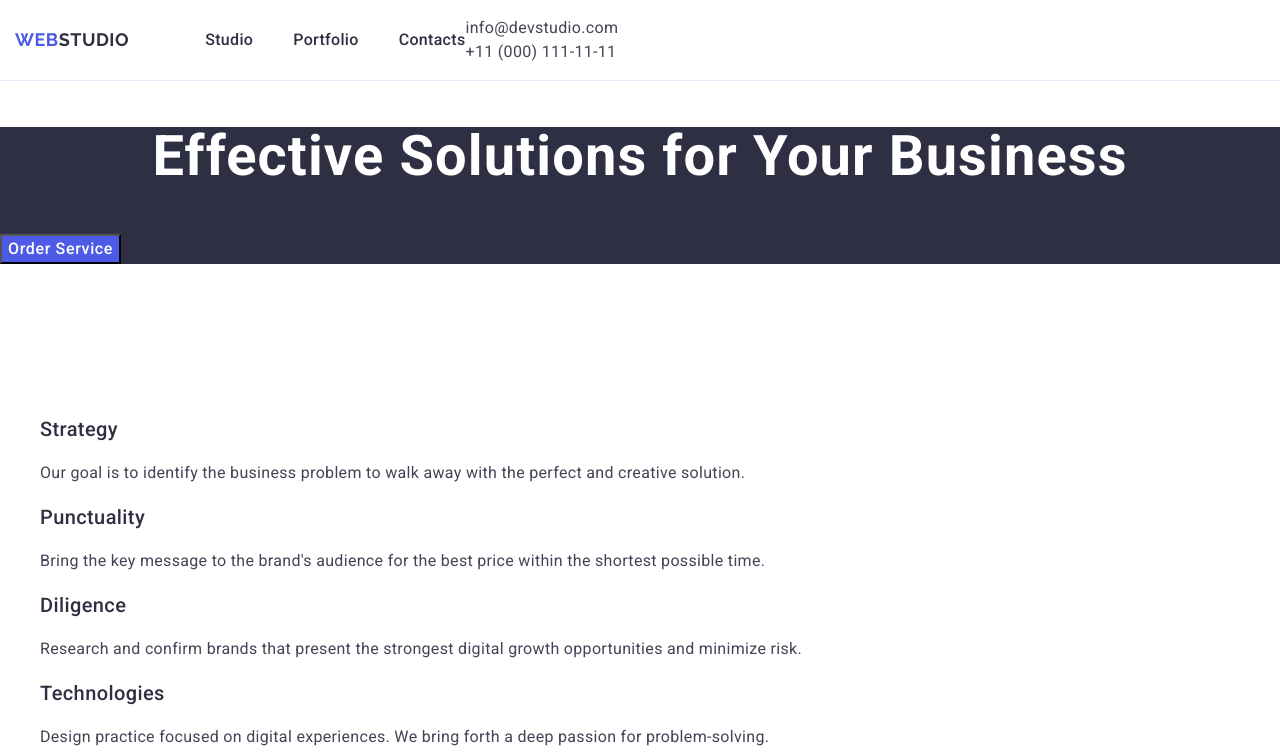
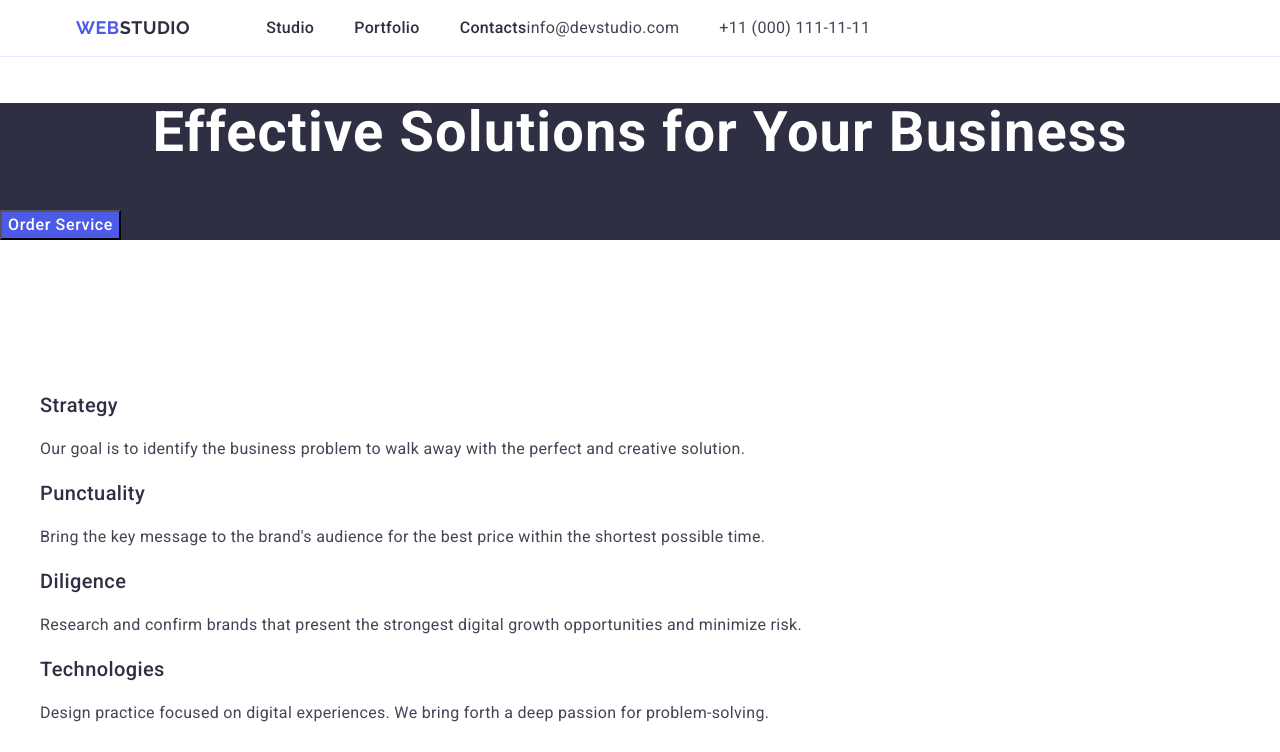
Before and after one commit to Stanislav98714/goit-markup-hw-03, a plain HTML site: page index.html in a window 1280 px wide. Shown: the top 752 px of the page. Drawn offline with nearby package versions, Linux system fonts and the light colour scheme.

Commit message:
add header fix

```diff
--- a/css/style.css
+++ b/css/style.css
@@ -20,7 +20,7 @@ img {
   color: #2e2f42;
 }
 .container {
-  max-width: 100%;
+  max-width: 1158px;
   margin: 0 auto;
   padding: 0 15px;
 }
@@ -61,20 +61,23 @@ img {
 /* Address */
 address {
   font-style: normal;
-  display: flex;
-  gap: 40px;
 }
 .address-list {
+  display: flex;
   list-style: none;
   padding: 0;
+  gap: 40px;
 }
 .address-link {
   font-size: 16px;
   line-height: 1.5;
   letter-spacing: 0.02em;
   color: #434455;
-  min-width: 3em;
   text-decoration: none;
+  margin-right: 40px;
+}
+.address-link:last-child {
+  margin-right: 0;
 }
 address :hover,
 address :focus {
```
